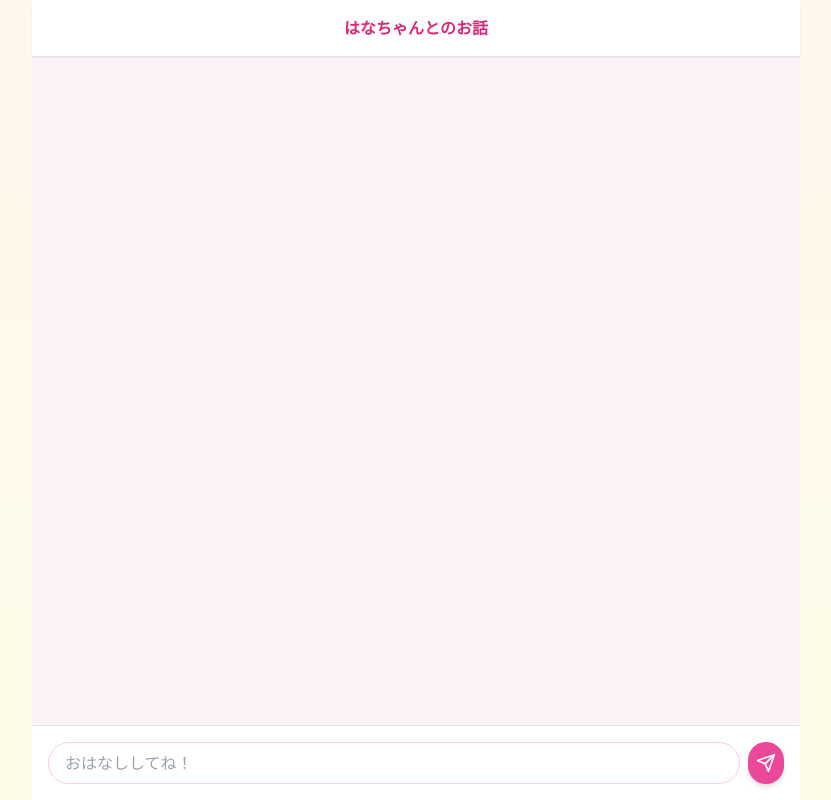
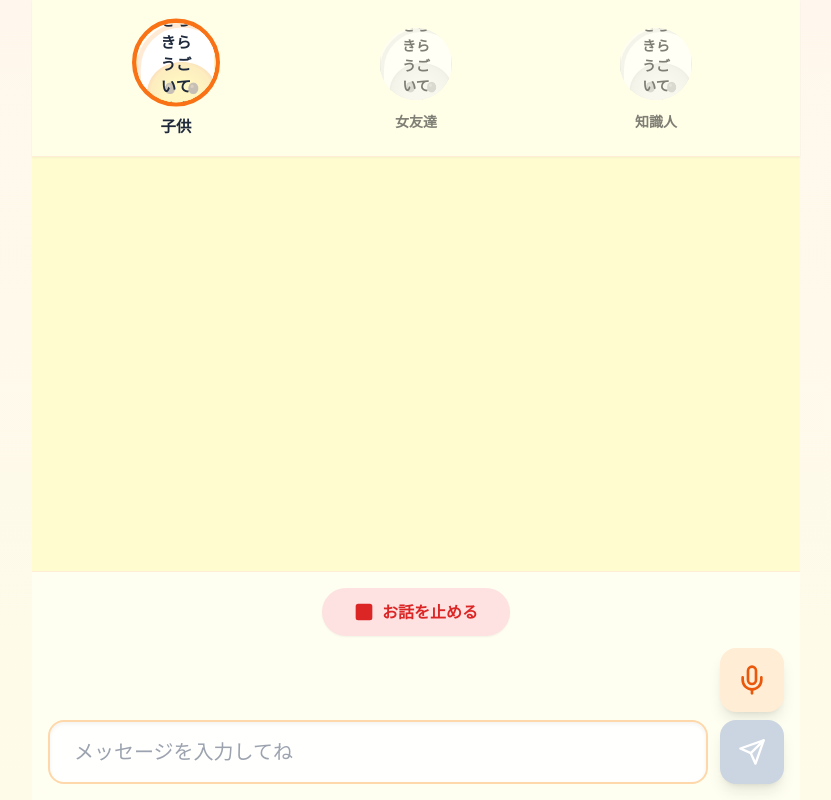
Before and after one commit to o3qk/ohanashi-ai, a Next.js app: page / in a window 1280 px wide. Shown: the whole page, without its empty margins (224-1055 px from the left). Built offline with nearby package versions, Linux system fonts and the light colour scheme.

Commit message:
fix api version

```diff
--- a/app/page.tsx
+++ b/app/page.tsx
@@ -1,13 +1,22 @@
 "use client";
 
 import React, { useState, useEffect, useRef } from 'react';
-import { Send, Mic, MicOff } from 'lucide-react';
+import { Send, Mic, MicOff, Square } from 'lucide-react';
+
+// 実在する utils と components を使用（機能を壊さない）
 import { createVoicePlayer } from '@/utils/voicevoxClient';
+import { CharacterAvatar } from '@/components/CharacterAvatar';
+import { ListeningVisualizer } from '@/components/ListeningVisualizer';
 
 export default function Home() {
   const [message, setMessage] = useState('');
-  const [messages, setMessages] = useState<{role: string, content: string}[]>([]);
+  const [messages, setMessages] = useState<any[]>([]);
   const [isTyping, setIsTyping] = useState(false);
+  const [isListening, setIsListening] = useState(false);
+
+  // キャラクター選択状態 (2: 子供, 14: 女友達, 1: 知識人 と仮定)
+  const [selectedSpeaker, setSelectedSpeaker] = useState(2);
+
   const scrollRef = useRef<HTMLDivElement>(null);
   const voicePlayerRef = useRef<any>(null);
 
@@ -21,13 +30,11 @@ export default function Home() {
     }
   }, [messages]);
 
-  const handleSend = async (e: React.FormEvent) => {
-    e.preventDefault();
-    if (!message.trim() || isTyping) return;
+  const handleSendMessage = async (text: string) => {
+    if (!text.trim() || isTyping) return;
 
-    const userText = message;
-    setMessage('');
-    setMessages(prev => [...prev, { role: 'user', content: userText }]);
+    const userMsg = { role: 'user', content: text };
+    setMessages(prev => [...prev, userMsg]);
     setIsTyping(true);
 
     try {
@@ -35,53 +42,126 @@ export default function Home() {
         method: 'POST',
         headers: { 'Content-Type': 'application/json' },
         body: JSON.stringify({
-          message: userText,
-          systemPrompt: "あなたは「はなちゃん」という名前の5歳の女の子です。明るく元気に話してください。"
+          message: text,
+          speakerId: selectedSpeaker // 選択されたキャラを反映
         })
       });
+
       const data = await res.json();
-      setMessages(prev => [...prev, { role: 'assistant', content: data.reply }]);
+      const aiMsg = { role: 'assistant', content: data.reply };
+      setMessages(prev => [...prev, aiMsg]);
 
       if (voicePlayerRef.current) {
-        await voicePlayerRef.current.speak(data.reply, { speed: 1.1, speakerId: 2 });
+        await voicePlayerRef.current.speak(data.reply, { speed: 1.1, speakerId: selectedSpeaker });
       }
-    } catch (err) {
-      console.error(err);
+    } catch (error) {
+      console.error(error);
     } finally {
       setIsTyping(false);
     }
   };
 
+  const stopSpeaking = () => {
+    if (voicePlayerRef.current) {
+      voicePlayerRef.current.stop();
+    }
+  };
+
   return (
-    <div className="flex flex-col h-screen bg-pink-50 text-slate-900">
-      <header className="p-4 bg-white border-b shadow-sm">
-        <h1 className="font-bold text-pink-600 text-center">はなちゃんとのお話</h1>
-      </header>
+    // 背景：クリーム色
+    <main className="flex h-screen flex-col bg-[#FFFDD0] text-slate-800 font-sans">
 
+      {/* 上部：3人の画像選択エリア */}
+      <section className="flex justify-around p-6 bg-white/50 border-b border-orange-100 shadow-sm">
+        {[
+          { id: 2, label: "子供", color: "bg-pink-400" },
+          { id: 14, label: "女友達", color: "bg-orange-400" },
+          { id: 1, label: "知識人", color: "bg-blue-500" }
+        ].map((char) => (
+          <button
+            key={char.id}
+            onClick={() => setSelectedSpeaker(char.id)}
+            className={`flex flex-col items-center transition-all ${selectedSpeaker === char.id ? 'scale-110' : 'opacity-60 grayscale'}`}
+          >
+            <div className={`w-20 h-20 rounded-full mb-2 border-4 ${selectedSpeaker === char.id ? 'border-orange-500' : 'border-transparent'} overflow-hidden`}>
+              {/* キャラクターの口パク・動きのコンポーネント */}
+              <CharacterAvatar speakerId={char.id} isActive={selectedSpeaker === char.id && (isTyping || isListening)} />
+            </div>
+            <span className="font-bold text-sm">{char.label}</span>
+          </button>
+        ))}
+      </section>
+
+      {/* 中央：入力・返答履歴欄 */}
       <div ref={scrollRef} className="flex-1 overflow-y-auto p-4 space-y-4">
-        {messages.map((m, i) => (
-          <div key={i} className={`flex ${m.role === 'user' ? 'justify-end' : 'justify-start'}`}>
-            <div className={`p-3 rounded-2xl max-w-[80%] ${m.role === 'user' ? 'bg-pink-500 text-white' : 'bg-white shadow border border-pink-100'}`}>
-              {m.content}
+        {messages.map((msg, i) => (
+          <div key={i} className={`flex ${msg.role === 'user' ? 'justify-end' : 'justify-start'}`}>
+            <div className={`max-w-[85%] rounded-3xl px-6 py-3 text-lg shadow-md ${
+              msg.role === 'user' ? 'bg-orange-500 text-white' : 'bg-white border border-orange-100'
+            }`}>
+              {msg.content}
             </div>
           </div>
         ))}
-        {isTyping && <div className="text-xs text-pink-400 animate-pulse">はなちゃんが考えてるよ...</div>}
+        {isTyping && (
+          <div className="flex justify-start">
+            <div className="bg-white/80 px-4 py-2 rounded-full text-sm animate-pulse">考え中...</div>
+          </div>
+        )}
       </div>
 
-      <form onSubmit={handleSend} className="p-4 bg-white border-t flex gap-2">
+      {/* 下部：操作エリア */}
+      <footer className="p-4 bg-white/70 backdrop-blur-md border-t border-orange-100">
+        <div className="max-w-4xl mx-auto space-y-3">
+
+          {/* 返答の停止ボタン（大きめ） */}
+          <div className="flex justify-center">
+            <button
+              onClick={stopSpeaking}
+              className="flex items-center gap-2 bg-red-100 text-red-600 px-8 py-3 rounded-full font-bold hover:bg-red-200 transition-colors shadow-sm"
+            >
+              <Square size={20} fill="currentColor" />
+              お話を止める
+            </button>
+          </div>
+
+          <div className="flex gap-3 items-end">
+            {/* 文字入力欄 */}
+            <div className="flex-1 relative">
+              {isListening && <div className="absolute -top-12 left-0 right-0"><ListeningVisualizer /></div>}
               <input
                 id="chat-input"
                 name="chat-input"
-          className="flex-1 border border-pink-200 rounded-full px-4 py-2 outline-none focus:ring-2 focus:ring-pink-300"
+                className="w-full border-2 border-orange-200 rounded-2xl px-6 py-4 text-xl outline-none focus:border-orange-500 bg-white/90 shadow-inner"
                 value={message}
                 onChange={(e) => setMessage(e.target.value)}
-          placeholder="おはなししてね！"
+                placeholder="メッセージを入力してね"
               />
-        <button type="submit" className="bg-pink-500 text-white p-2 rounded-full shadow-md hover:bg-pink-600">
-          <Send size={20} />
+            </div>
+
+            {/* 音声（話す）ボタン & 送信ボタン */}
+            <div className="flex flex-col gap-2">
+              <button
+                type="button"
+                className={`w-16 h-16 rounded-2xl flex items-center justify-center shadow-lg transition-all ${
+                  isListening ? 'bg-red-500 text-white animate-pulse' : 'bg-orange-100 text-orange-600'
+                }`}
+                onClick={() => setIsListening(!isListening)}
+              >
+                {isListening ? <MicOff size={32} /> : <Mic size={32} />}
               </button>
-      </form>
+
+              <button
+                onClick={() => handleSendMessage(message)}
+                disabled={!message.trim() || isTyping}
+                className="w-16 h-16 bg-orange-500 text-white rounded-2xl flex items-center justify-center shadow-lg disabled:bg-slate-300 transition-transform active:scale-95"
+              >
+                <Send size={28} />
+              </button>
             </div>
+          </div>
+        </div>
+      </footer>
+    </main>
   );
 }
```
Lines whose indentation alone changed are shown as unchanged.
